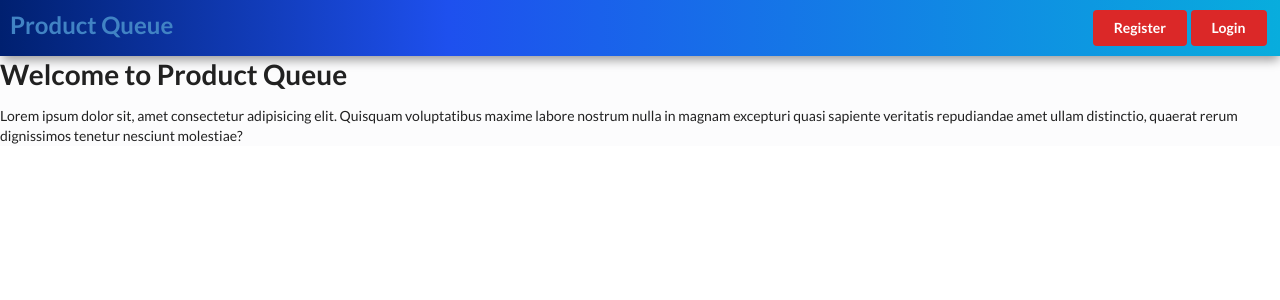
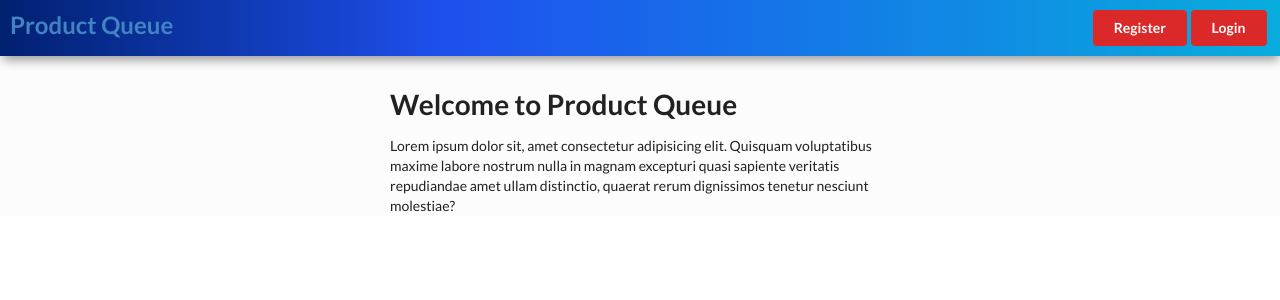
Before and after one commit to productqueue/Front_End, a React (Create React App) app in the folder productqueue/: page / in a window 1280 px wide. Shown: the top 300 px of the page. Built offline with nearby package versions, Linux system fonts and the light colour scheme.

Commit message:
welcome styling

```diff
--- a/productqueue/src/App.js
+++ b/productqueue/src/App.js
@@ -18,7 +18,7 @@ import ProjectForm from './components/dashboard/ProjectForm';
 
 const Home = () => {
   return(
-    <div>
+    <div className="welcome container">
       <h1>Welcome to Product Queue</h1>
       <p>Lorem ipsum dolor sit, amet consectetur adipisicing elit. Quisquam voluptatibus maxime labore nostrum nulla in magnam excepturi quasi sapiente veritatis repudiandae amet ullam distinctio, quaerat rerum dignissimos tenetur nesciunt molestiae?</p>
     </div>
--- a/productqueue/src/styles/index.css
+++ b/productqueue/src/styles/index.css
@@ -15,7 +15,10 @@
     width: 100px;
 }
 
-
+.welcome {
+    margin: 30px auto;
+    max-width: 500px;
+}
 .dash-splash {
     margin: 0 auto 30px;
     padding: 10px;
```
